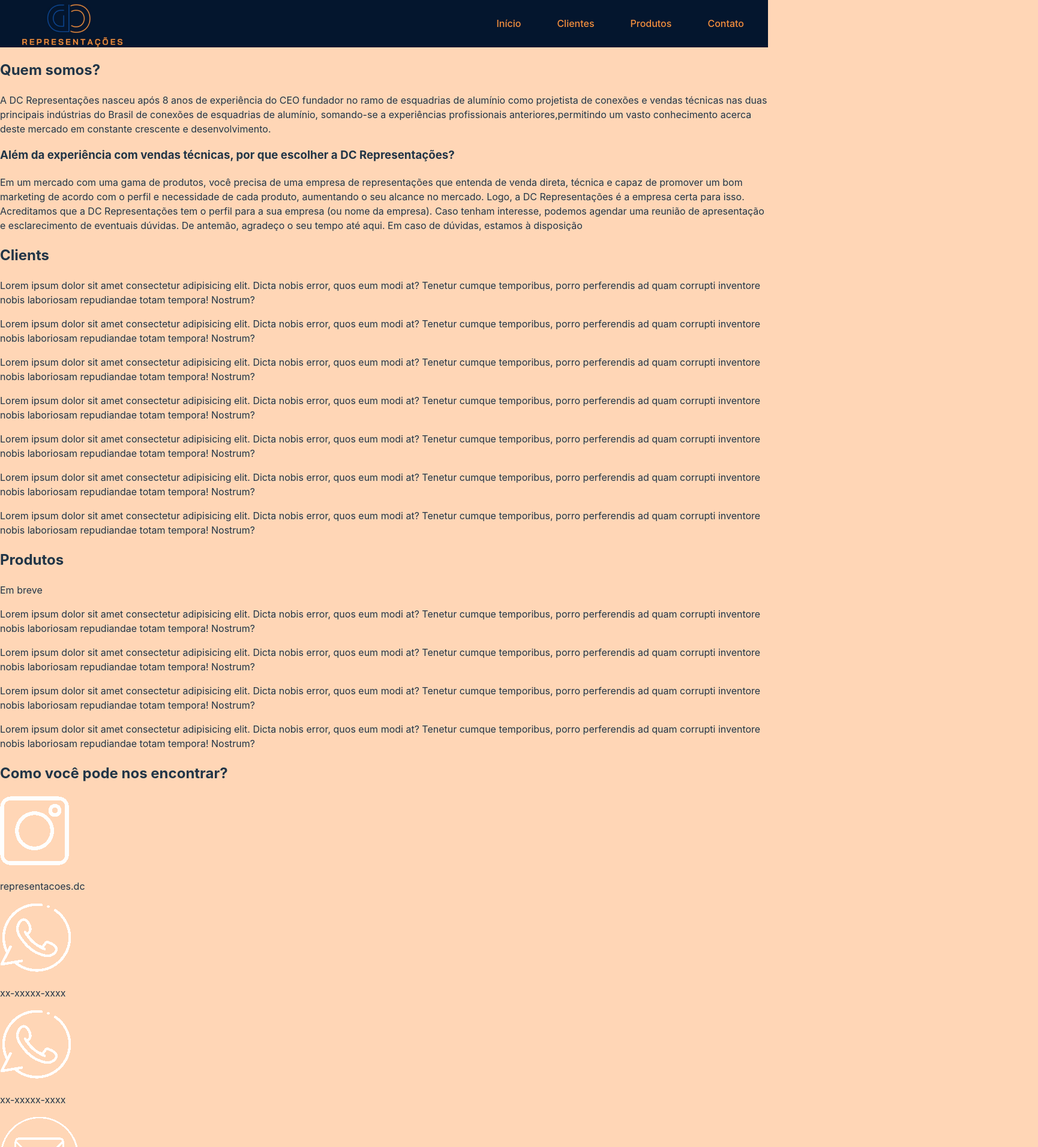
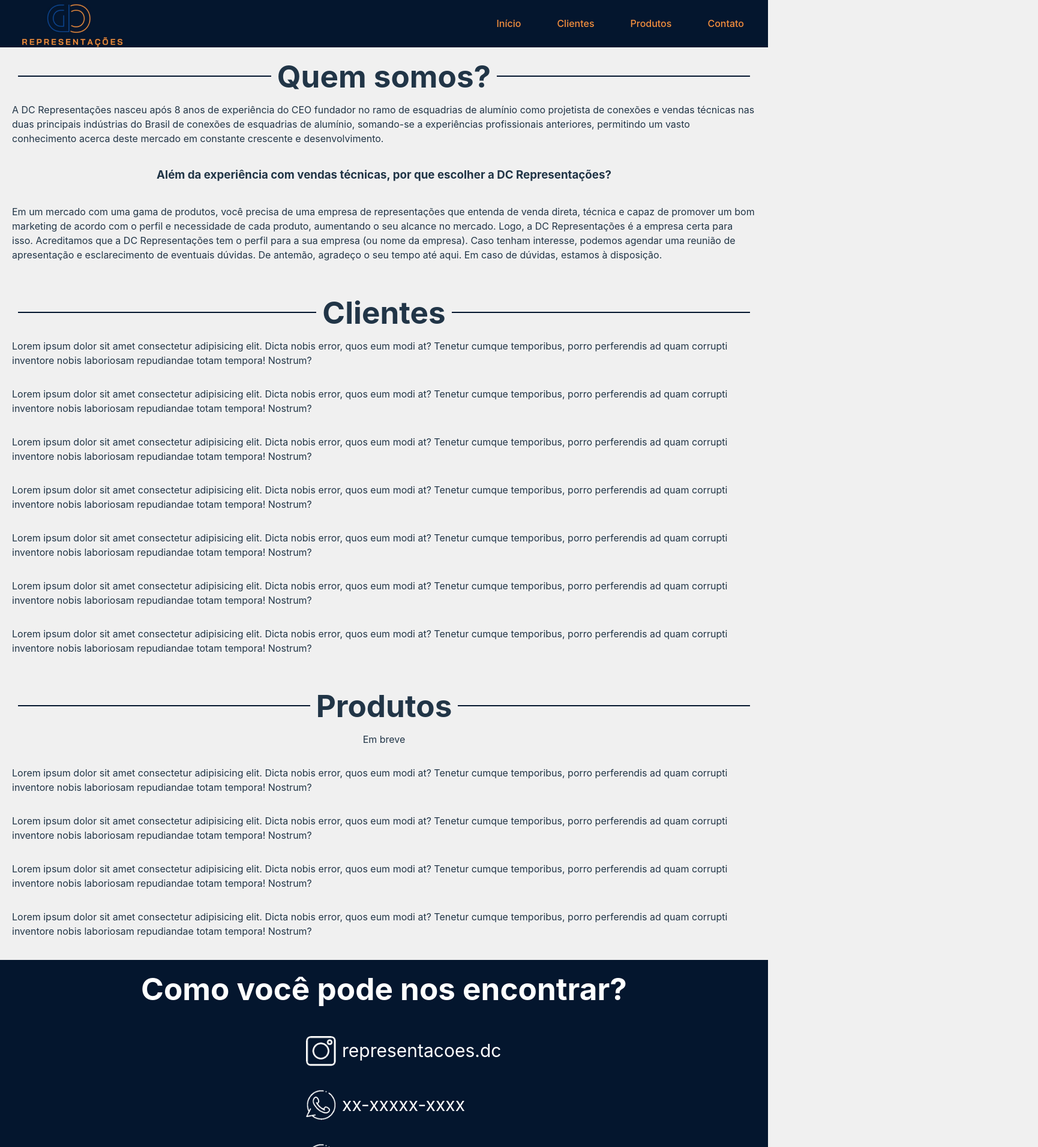
Before and after one commit to kaiquemedeiro/projeto-danilo-oliveira-representacoes, a React (Vite) app: page / in a window 1280 px wide. Shown: the top 1913 px of the page at 60% size, 1730 px wide, since content can reach past the window. Built offline with nearby package versions, Linux system fonts and the light colour scheme.

Commit message:
ajustes de aparencia e layout para a página, precisa acertar o scroll quando clica na barra e redireciona

```diff
--- /dev/null
+++ b/src/components/Clients.module.css
@@ -0,0 +1,28 @@
+.Body {
+  display: flex;
+  flex-direction: column;
+  align-items: center;
+  justify-content: center;
+  background-color: #f0f0f0;
+  padding: 20px;
+}
+
+.titleContainer {
+  text-align: center;
+  display: flex;
+  align-items: center;
+  width: 100%;
+}
+
+.titleContainer::before,
+.titleContainer::after {
+  content: "";
+  flex: 1;
+  border-bottom: 2px solid rgba(4, 22, 46, 255);
+  margin: 0 10px;
+}
+
+h1 {
+  margin: 0;
+  padding: 0;
+}
--- a/src/components/Clients.tsx
+++ b/src/components/Clients.tsx
@@ -1,7 +1,11 @@
+import styles from './Clients.module.css';
+
 export default function Clients() {
   return (
-    <div id="clients">
-      <h2>Clients</h2>
+    <div id="clients" className={ styles.Body }>
+      <div className={ styles.titleContainer }>
+        <h1>Clientes</h1>
+      </div>
       <p>Lorem ipsum dolor sit amet consectetur adipisicing elit. Dicta nobis error, quos eum modi at? Tenetur cumque temporibus, porro perferendis ad quam corrupti inventore nobis laboriosam repudiandae totam tempora! Nostrum?</p>
       <p>Lorem ipsum dolor sit amet consectetur adipisicing elit. Dicta nobis error, quos eum modi at? Tenetur cumque temporibus, porro perferendis ad quam corrupti inventore nobis laboriosam repudiandae totam tempora! Nostrum?</p>
       <p>Lorem ipsum dolor sit amet consectetur adipisicing elit. Dicta nobis error, quos eum modi at? Tenetur cumque temporibus, porro perferendis ad quam corrupti inventore nobis laboriosam repudiandae totam tempora! Nostrum?</p>
--- /dev/null
+++ b/src/components/Footer.module.css
@@ -0,0 +1,58 @@
+.Body {
+  display: flex;
+  flex-direction: column;
+  align-items: center;
+  justify-content: center;
+  background-color: rgba(4, 22, 46, 255);
+  color: white;
+  padding: 20px;
+}
+
+.titleContainer {
+  text-align: center;
+  display: flex;
+  align-items: center;
+  width: 100%;
+}
+
+.titleContainer::before,
+.titleContainer::after {
+  content: "";
+  flex: 1;
+  border-bottom: 2px solid rgba(4, 22, 46, 255);
+  margin: 0 10px;
+}
+
+h1 {
+  margin: 0;
+  padding: 0;
+}
+
+.List {
+  display: flex;
+  flex-direction: column;
+  justify-content: center;
+  list-style: none;
+  margin-top: 30px;
+  padding: 0;
+  padding-left: 940px;
+  width: 100%;
+}
+
+.List img {
+  width: 50px;
+  height: 50px;
+  margin: 10px;
+}
+
+.Li {
+  display: flex;
+  align-items: center;
+  margin: 10px;
+}
+
+.Li p {
+  margin: 0;
+  padding: 0;
+  font-size: 30px;
+}
--- a/src/components/Footer.tsx
+++ b/src/components/Footer.tsx
@@ -1,26 +1,29 @@
 import instagramLogo from '../images/footer/instagramLogo.png';
 import whatsAppLogo from '../images/footer/whatsAppLogo.png';
 import emailLogo from '../images/footer/emailLogo.png';
+import styles from './Footer.module.css';
 
 export default function Footer() {
   return (
-    <footer id="footer">
-      <h2>Como você pode nos encontrar?</h2>
-      <div>
+    <footer id="footer" className={ styles.Body }>
+      <h1>Como você pode nos encontrar?</h1>
+      <div className= { styles.List }>
+        <div className={ styles.Li}>
           <img src={ instagramLogo } alt="instagram logo" />
           <p>representacoes.dc</p>
         </div>
-      <div>
+        <div className={ styles.Li}>
           <img src={ whatsAppLogo } alt="whatsApp logo" />
           <p>xx-xxxxx-xxxx</p>
         </div>
-      <div>
+        <div className={ styles.Li}>
           <img src={ whatsAppLogo } alt="whatsApp logo" />
           <p>xx-xxxxx-xxxx</p>
         </div>
-      <div>
+        <div className={ styles.Li}>
           <img src={ emailLogo } alt="email logo" />
           <p>danilo@dc-representacoes.com</p>
+        </div>
       </div>
       <p>© 2024</p>
     </footer>
--- a/src/components/Header.module.css
+++ b/src/components/Header.module.css
@@ -1,10 +1,14 @@
 .Body {
+  position: -webkit-sticky; /* Para compatibilidade com navegadores mais antigos */
+  position: sticky;
+  top: 0;
   background-color: rgba(4, 22, 46, 255);
   display: flex;
   align-items: center;
   justify-content: space-between;
   width: 100%;
   box-sizing: border-box; /* Para incluir padding e bordas na largura total */
+  z-index: 1000; /* Para garantir que o header fique acima de outros elementos */
 }
 
 .Body img {
--- /dev/null
+++ b/src/components/Inicio.module.css
@@ -0,0 +1,28 @@
+.Body {
+  display: flex;
+  flex-direction: column;
+  align-items: center;
+  justify-content: center;
+  background-color: #f0f0f0;
+  padding: 20px;
+}
+
+.titleContainer {
+  text-align: center;
+  display: flex;
+  align-items: center;
+  width: 100%;
+}
+
+.titleContainer::before,
+.titleContainer::after {
+  content: "";
+  flex: 1;
+  border-bottom: 2px solid rgba(4, 22, 46, 255);
+  margin: 0 10px;
+}
+
+h1 {
+  margin: 0;
+  padding: 0;
+}
--- a/src/components/Inicio.tsx
+++ b/src/components/Inicio.tsx
@@ -1,16 +1,20 @@
+import styles from './Inicio.module.css';
+
 export default function Inicio() {
   return (
-    <div>
-      <h2>Quem somos?</h2>
+    <div className={styles.Body}>
+      <div className={styles.titleContainer}>
+        <h1>Quem somos?</h1>
+      </div>
       <p>
-          A DC Representações nasceu após 8 anos de experiência do CEO fundador no ramo
-          de esquadrias de alumínio como projetista de conexões e vendas técnicas nas duas
-          principais indústrias do Brasil de conexões de esquadrias de alumínio, somando-se a experiências profissionais
-          anteriores,permitindo um vasto conhecimento acerca deste mercado em constante crescente e desenvolvimento.
+        A DC Representações nasceu após 8 anos de experiência do CEO fundador no ramo
+        de esquadrias de alumínio como projetista de conexões e vendas técnicas nas duas
+        principais indústrias do Brasil de conexões de esquadrias de alumínio, somando-se a experiências profissionais
+        anteriores, permitindo um vasto conhecimento acerca deste mercado em constante crescente e desenvolvimento.
       </p>
       <h3>Além da experiência com vendas técnicas, por que escolher a DC Representações?</h3>
       <p>
-        Em um mercado com uma gama de produtos, você precisa de uma empresa de representações que entenda de venda direta, técnica e capaz de promover um bom marketing de acordo com o perfil e necessidade de cada produto, aumentando o seu alcance no mercado. Logo, a DC Representações é a empresa certa para isso. Acreditamos que a DC Representações tem o perfil para a sua empresa (ou nome da empresa). Caso tenham interesse, podemos agendar uma reunião de apresentação e esclarecimento de eventuais dúvidas. De antemão, agradeço o seu tempo até aqui. Em caso de dúvidas, estamos à disposição
+        Em um mercado com uma gama de produtos, você precisa de uma empresa de representações que entenda de venda direta, técnica e capaz de promover um bom marketing de acordo com o perfil e necessidade de cada produto, aumentando o seu alcance no mercado. Logo, a DC Representações é a empresa certa para isso. Acreditamos que a DC Representações tem o perfil para a sua empresa (ou nome da empresa). Caso tenham interesse, podemos agendar uma reunião de apresentação e esclarecimento de eventuais dúvidas. De antemão, agradeço o seu tempo até aqui. Em caso de dúvidas, estamos à disposição.
       </p>
     </div>
   );
--- /dev/null
+++ b/src/components/Products.module.css
@@ -0,0 +1,28 @@
+.Body {
+  display: flex;
+  flex-direction: column;
+  align-items: center;
+  justify-content: center;
+  background-color: #f0f0f0;
+  padding: 20px;
+}
+
+.titleContainer {
+  text-align: center;
+  display: flex;
+  align-items: center;
+  width: 100%;
+}
+
+.titleContainer::before,
+.titleContainer::after {
+  content: "";
+  flex: 1;
+  border-bottom: 2px solid rgba(4, 22, 46, 255);
+  margin: 0 10px;
+}
+
+h1 {
+  margin: 0;
+  padding: 0;
+}
--- a/src/components/Products.tsx
+++ b/src/components/Products.tsx
@@ -1,7 +1,11 @@
+import styles from './Products.module.css';
+
 export default function Products() {
   return (
-    <div id="products">
-      <h2>Produtos</h2>
+    <div id="products" className={ styles.Body }>
+      <div className={ styles.titleContainer }>
+        <h1>Produtos</h1>
+      </div>
       <p>Em breve</p>
       <p>Lorem ipsum dolor sit amet consectetur adipisicing elit. Dicta nobis error, quos eum modi at? Tenetur cumque temporibus, porro perferendis ad quam corrupti inventore nobis laboriosam repudiandae totam tempora! Nostrum?</p>
       <p>Lorem ipsum dolor sit amet consectetur adipisicing elit. Dicta nobis error, quos eum modi at? Tenetur cumque temporibus, porro perferendis ad quam corrupti inventore nobis laboriosam repudiandae totam tempora! Nostrum?</p>
--- a/src/index.css
+++ b/src/index.css
@@ -57,7 +57,7 @@ button:focus-visible {
 @media (prefers-color-scheme: light) {
   :root {
     color: #213547;
-    background-color: rgba(255,214,182,255);
+    background-color: #f0f0f0;
   }
   a:hover {
     color: #747bff;
```
Lines whose indentation alone changed are shown as unchanged.
